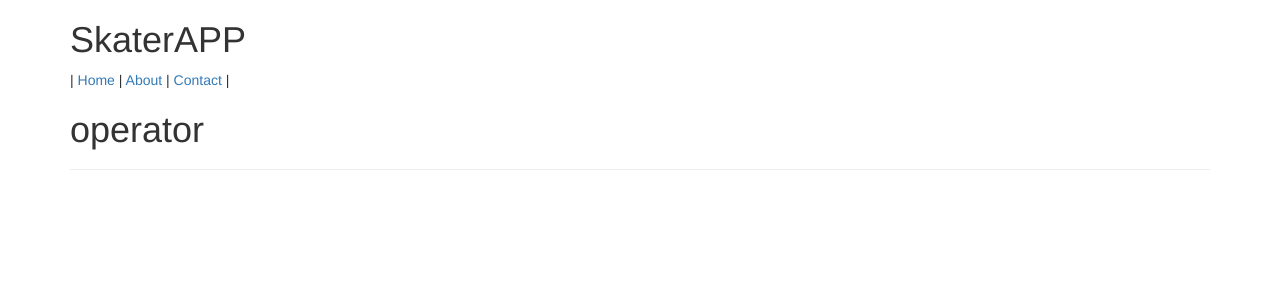
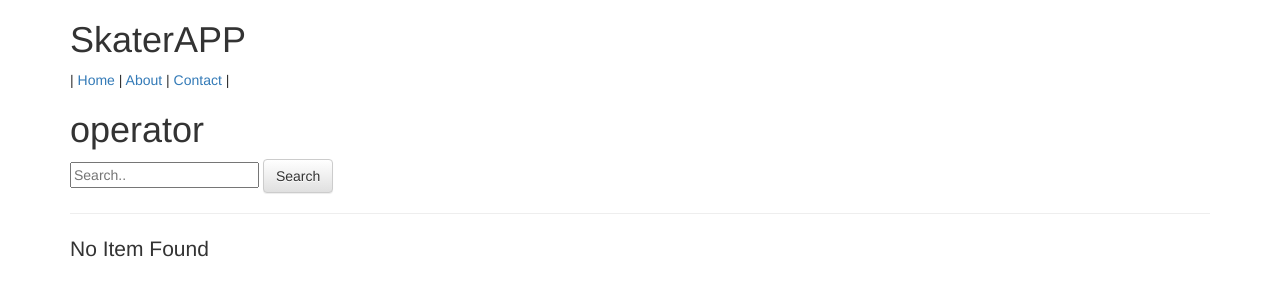
Before and after one commit to kurniantoska/try-django-11.4, a Django app: a page that uses skaterapp/profiles/templates/auth/user_detail.html in a window 1280 px wide. Shown: the top 300 px of the page. Run offline with Django 3.2, Linux system fonts and the light colour scheme; data comes from the database, SQL or seed files in the repository; both versions use the stored data as it was after the commit; some libraries are stand-ins or nearby versions.

Commit message:
profiles update from home pc

```diff
--- a/skaterapp/profiles/templates/auth/user_detail.html
+++ b/skaterapp/profiles/templates/auth/user_detail.html
@@ -3,6 +3,36 @@
 
 {%  block content %}
     <h1>{{ user.username }}</h1>
+    <form class="form" method="GET" action=".">
+    <input type="text" placeholder="Search.." name="q">
+    <button class="btn btn-default" type="submit">Search</button>
+
+    </form>
+
     <hr/>
 
+    {% if locations %}
+    {% for rest in locations %}
+        <div class="row">
+        <div class="col-sm-12">
+            <div class="thumbnail">
+            <h4>{{ rest.title }}</h4> | {{ rest.location }} | {{ rest.category }}
+            <p>
+            <strong>Item : </strong>
+            <ul>
+                {% for item in rest.item_set.all %}
+                    <li style="margin-bottom: 15px;"> <strong>{{ item.name }}</strong><br/>
+                        {{ item.contents }}
+                    </li>
+                {% endfor %}
+            </ul>
+            </p>
+            </div>
+        </div>
+        </div>
+    {% endfor %}
+    {% else %}
+        <p class="lead"> No Item Found</p>
+    {% endif %}
+
 {% endblock content %}
--- a/skaterapp/profiles/views.py
+++ b/skaterapp/profiles/views.py
@@ -3,14 +3,28 @@ from django.http import Http404
 from django.contrib.auth import get_user_model
 from django.views.generic import DetailView
 
+from menus.models import Item
+from restaurants.models import RestaurantLocation
 # Create your views here.
 
 User = get_user_model()
 class ProfileDetailView(DetailView):
-    queryset = User.objects.filter(is_active=True)
-
     def get_object(self):
         username = self.kwargs.get("username")
         if username is None:
             raise Http404
         return get_object_or_404(User, username__iexact=username, is_active=True)
+
+    def get_context_data(self, **kwargs):
+        context = super(ProfileDetailView, self).get_context_data(**kwargs)
+        user = context['user']
+        query = self.request.GET.get('q')
+        item_exists = Item.objects.filter(user=user).exists()
+        qs = RestaurantLocation.objects.filter(owner=user)
+        if query:
+            qs = qs.search(query)
+        else:
+            pass
+        if item_exists and qs.exists():
+            context['locations'] = qs
+        return context
--- a/skaterapp/restaurants/models.py
+++ b/skaterapp/restaurants/models.py
@@ -1,4 +1,5 @@
 from django.db import models
+from django.db.models import Q
 from django.conf import settings
 from django.db.models.signals import pre_save, post_save
 from django.core.urlresolvers import reverse
@@ -8,7 +9,24 @@ from .validators import validate_category
 
 User = settings.AUTH_USER_MODEL
 
-# Create your models here.
+class RestaurantLocationQuerySet(models.query.QuerySet):
+    def search(self, query):
+        return self.filter(
+            Q(name__icontains=query)|
+            Q(location__icontains=query)|
+            Q(item__name__icontains=query)
+
+        ).distinct()
+
+
+class RestaurantLocationManager(models.Manager):
+    def get_queryset(self):
+        return RestaurantLocationQuerySet(self.model, using=self._db)
+
+    def search(self, query):
+        return self.get_queryset().search(query)
+
+
 class RestaurantLocation(models.Model) :
     owner           = models.ForeignKey(User)  # django models unleashed joincfe
     name            = models.CharField(max_length = 120)
@@ -17,6 +35,8 @@ class RestaurantLocation(models.Model) :
     timestamp       = models.DateTimeField(auto_now_add = True)
     updated         = models.DateTimeField(auto_now=True)
     slug            = models.SlugField(unique=True, null=True, blank=True)
+
+    objects = RestaurantLocationManager() # add Model.objects.all()
 
     def __str__(self):
         return self.name
```
Also changed, not shown: skaterapp/db.sqlite3.
